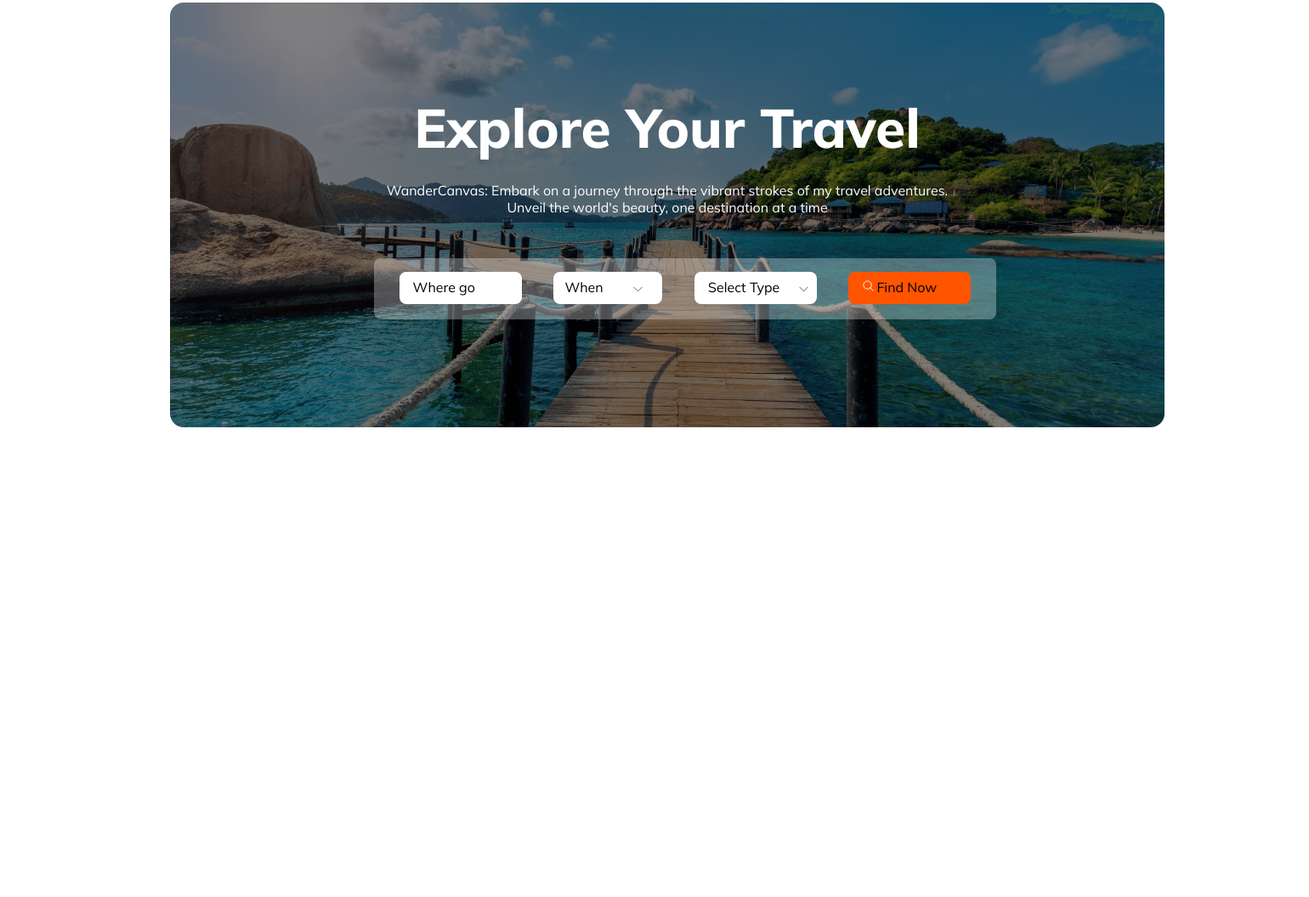
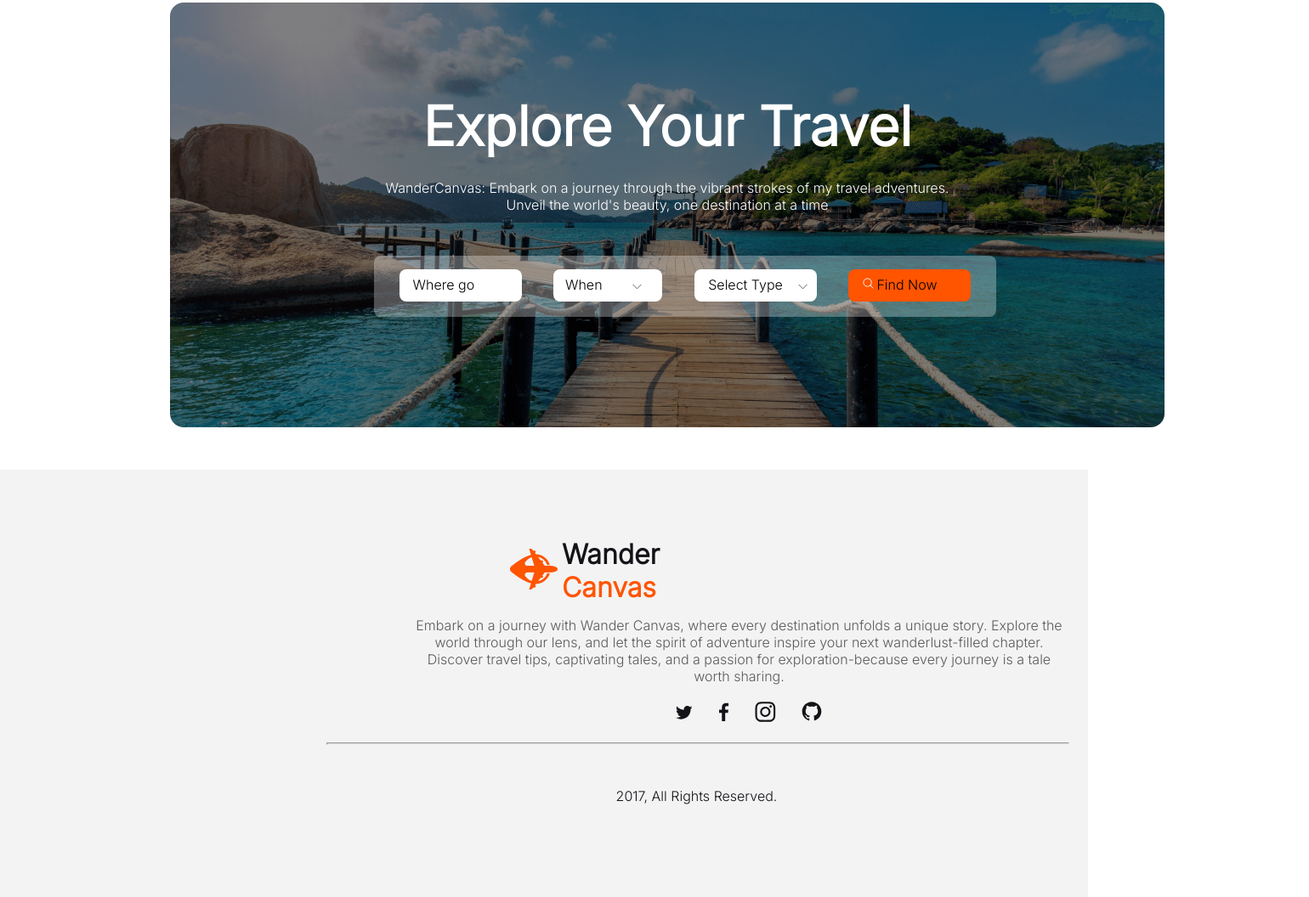
Before and after one commit to shanjida-alam/Travel-Blog, a plain HTML site: page index.html in a window 1280 px wide. Shown: the part 47-1103 px from the top of the page at 85% size, 1540 px wide, since content can reach past the window. Before the commit the page ends 800 px from the top, so only its background shows below. Drawn offline with Linux system fonts and the light colour scheme.

Commit message:
added footer section

```diff
--- a/index.html
+++ b/index.html
@@ -23,7 +23,7 @@
             <div>When</div>
             <div><img src="./Images/icons/Frame.svg" alt="" /></div>
           </div>
-          <div class="box select type ms">
+          <div class="box select type ms space1">
             <div>Select Type</div>
             <div><img src="./Images/icons/Frame.svg" alt="" /></div>
           </div>
@@ -35,6 +35,21 @@
       </div>
     </header>
     <main></main>
-    <footer></footer>
+    <footer>
+      <div class="footer">
+        <div class="footer-title">
+          <div><img src="./Images/Group 40071 (2).png" alt=""></div>
+          <div><h3>Wander <span>Canvas</span></h3></div>
+        </div>
+        <div class="footer-description">
+          <p>Embark on a journey with Wander Canvas, where every destination unfolds a unique story. Explore the world through our lens, and let the spirit of adventure inspire your next wanderlust-filled chapter. Discover travel tips, captivating tales, and a passion for exploration-because every journey is a tale worth sharing.</p>
+        </div>
+        <div class="icon">
+           <img src="./Images/icons/Social.svg" alt="">
+        </div>
+        <hr>
+        <div class="copy-right">2017, All Rights Reserved.</div>
+      </div>
+    </footer>
   </body>
 </html>
--- a/styles/design.css
+++ b/styles/design.css
@@ -1,10 +1,12 @@
 /* font style from google */
 @import url("https://fonts.googleapis.com/css2?family=Mulish:wght@400;800&display=swap");
+@import url('https://fonts.googleapis.com/css2?family=Inter:wght@300&display=swap');
 /* shared styles */
 * {
   margin: 0;
   padding: 0;
   font-family: "Mulish", sans-serif;
+  font-family: 'Inter', sans-serif;
 }
 /* header related styles */
 /* banner section styles */
@@ -72,6 +74,9 @@
 .banner-option .space {
   padding-left: 0px;
 }
+.banner-option .space1{
+  gap:16px;
+}
 .banner-option .select img {
   width: 15px;
   height: 15px;
@@ -87,6 +92,73 @@
 .banner-option .find img {
   width: 15px;
   height: 15px;
+}
+
+/* footer related styles */
+.footer {
+  background: rgba(19, 19, 24, 0.05);
+  padding-top: 80px;
+  padding-left: 100px;
+  padding-right: 100px;
+}
+.footer-title {
+  display: flex;
+  gap: 5px;
+  align-items: center;
+  justify-content: center;
+  padding-left: 500px;
+  padding-right: 400px;
+}
+.footer-title h3 {
+  color: #131318;
+  font-size: 2rem;
+  font-weight: 800;
+}
+.footer-title h3 span {
+  color: #ff5400;
+  font-size: 2rem;
+  font-weight: 800;
+}
+.footer-description {
+  width: 769px;
+  text-align: center;
+  margin-left: 385px;
+  margin-right: 50px;
+  padding-top: 15px;
+}
+.footer-description p {
+  color: #5a5a5d;
+  font-size: 1rem;
+  font-weight: 400;
+}
+.icon {
+  margin-top: 20px;
+  margin-left: 695px;
+  margin-right: 400px;
+  margin-bottom: 20px;
+}
+.icon img {
+  width: 172px;
+  height: 24px;
+}
+.footer hr {
+  background: rgba(19, 19, 24, 0.1);
+  width: 872px;
+  height: 1px;
+  margin-left: 284px;
+  margin-right: 284px;
+}
+.footer .copy-right {
+  color: #131318;
+  font-size: 1rem;
+  font-weight: 300;
+  text-align: center;
+  padding-top: 50px;
+  padding-left: 624px;
+  padding-right: 625px;
+  padding-bottom: 110px;
+  width: 191px;
+  height: 19px;
 }
 
 /* responsive */
@@ -128,10 +200,10 @@
     flex-direction: row;
     gap: 175px;
   }
-  .banner-option .type{
+  .banner-option .type {
     gap: 140px;
   }
-  .banner-option .ms{
+  .banner-option .ms {
     width: 260px;
   }
   .banner-option .space {
```
Also changed, not shown: Images/icons/Social.svg (added).
